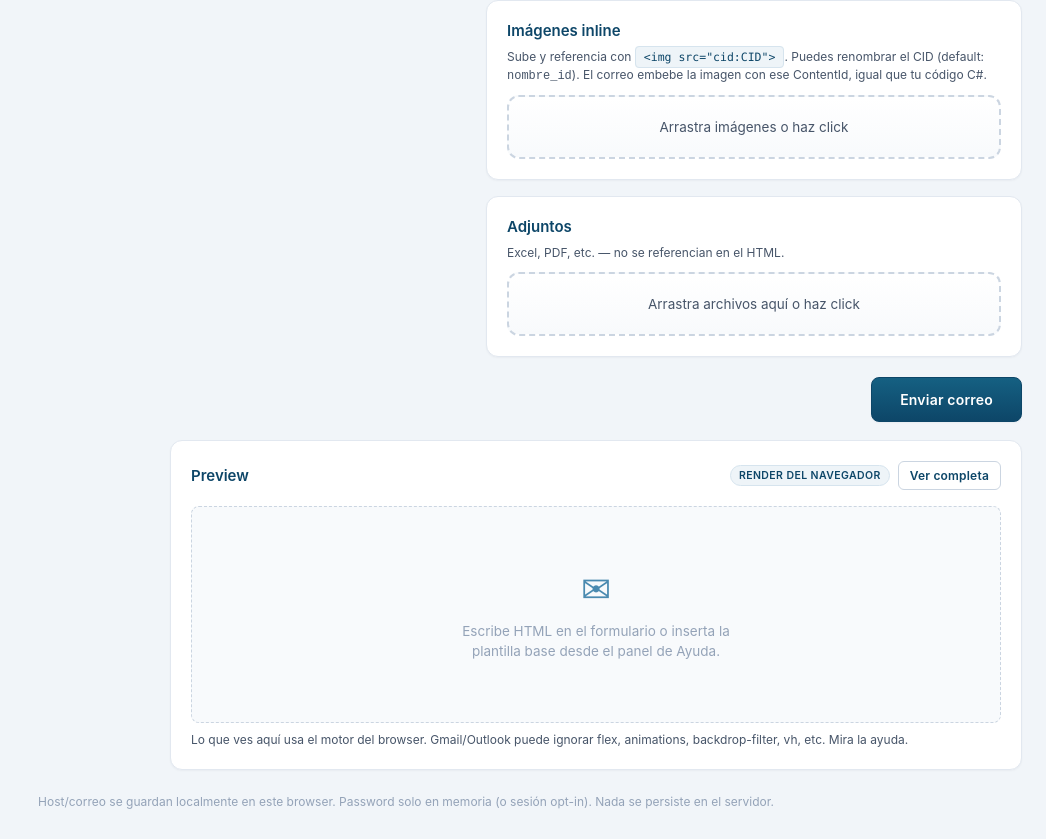
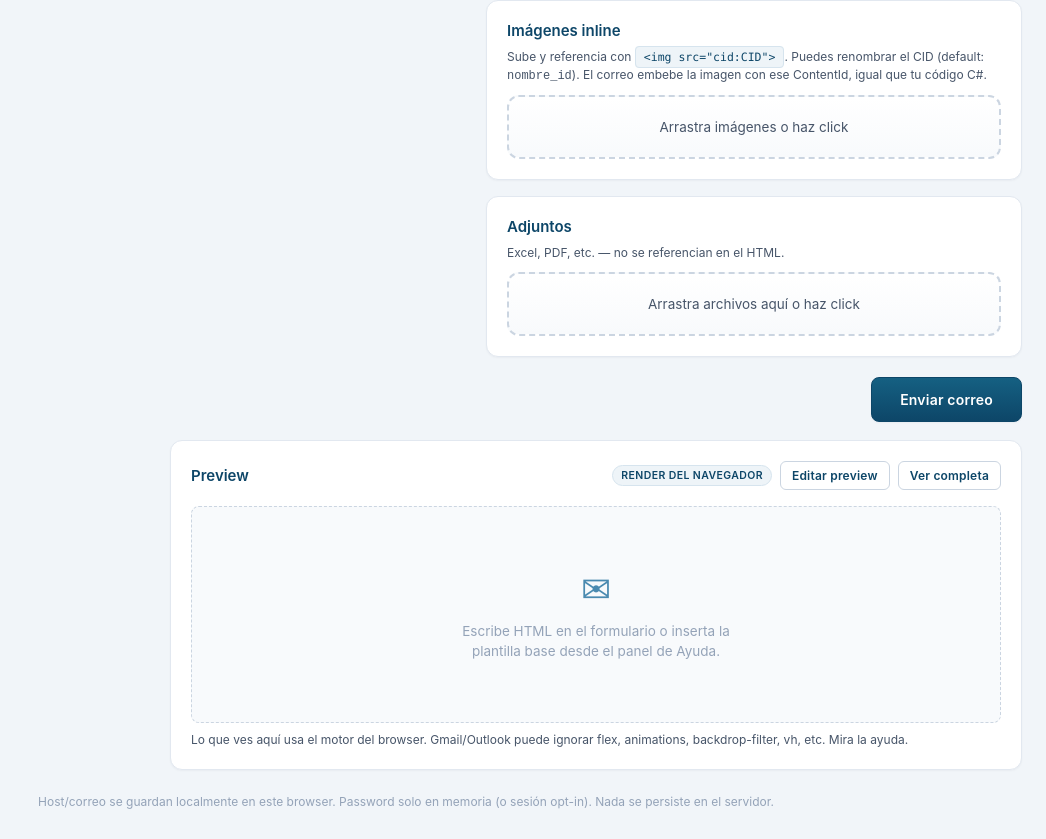
Before and after one commit to DrinkedEs/correos-app, a React (Vite) app: page / in a window 1280 px wide. Shown: the part 976-1815 px from the top of the page, without its empty margins (234-1280 px from the left). Built offline with nearby package versions, Linux system fonts and the light colour scheme.

Commit message:
feat: edit outgoing email directly in preview

```diff
--- a/src/App.tsx
+++ b/src/App.tsx
@@ -228,7 +228,7 @@ export default function App() {
           ) : null}
             </div>
           </div>
-          <Preview html={previewHtml} inlineImages={inlineImages} />
+          <Preview html={previewHtml} inlineImages={inlineImages} onEditHtml={(html) => setMsg((message) => ({ ...message, html }))} />
         </main>
       </div>
 
@@ -245,5 +245,5 @@ function composeReplyHtml(responseHtml: string, originalHtml: string): string {
     const doc = new DOMParser().parseFromString(html, "text/html");
     return doc.body.innerHTML || html;
   };
-  return `<!doctype html><html><body><section style="font-family:Arial,sans-serif"><h3 style="color:#156082">Respuesta</h3>${body(responseHtml)}</section><hr style="border:0;border-top:1px solid #d7dee7;margin:28px 0"><section><p style="font:12px Arial,sans-serif;color:#64748b;margin:0 0 12px">Correo anterior</p>${body(originalHtml)}</section></body></html>`;
+  return `<!doctype html><html><body><section id="correo-respuesta" style="font-family:Arial,sans-serif"><h3 style="color:#156082">Respuesta</h3>${body(responseHtml)}</section><hr style="border:0;border-top:1px solid #d7dee7;margin:28px 0"><section contenteditable="false"><p style="font:12px Arial,sans-serif;color:#64748b;margin:0 0 12px">Correo anterior</p>${body(originalHtml)}</section></body></html>`;
 }
--- a/src/components/Preview.tsx
+++ b/src/components/Preview.tsx
@@ -4,6 +4,7 @@ import type { InlineImage } from "../api/sendEmail";
 type Props = {
   html: string;
   inlineImages: InlineImage[];
+  onEditHtml?: (html: string) => void;
 };
 
 function fileToDataUrl(file: File): Promise<string> {
@@ -47,10 +48,32 @@ function replaceCidsInHtml(
   return "<!DOCTYPE html>" + doc.documentElement.outerHTML;
 }
 
-export default function Preview({ html, inlineImages }: Props) {
+export default function Preview({ html, inlineImages, onEditHtml }: Props) {
   const [byCid, setByCid] = useState<Map<string, string>>(new Map());
   const cardRef = useRef<HTMLDivElement>(null);
+  const frameRef = useRef<HTMLIFrameElement>(null);
   const [full, setFull] = useState(false);
+  const [editing, setEditing] = useState(false);
+
+  function editableRoot(doc: Document): HTMLElement { return doc.getElementById("correo-respuesta") ?? doc.body; }
+  function syncFromPreview() { const doc = frameRef.current?.contentDocument; if (doc && onEditHtml) onEditHtml(editableRoot(doc).innerHTML); }
+  function insertSnippet(snippet: string) {
+    const doc = frameRef.current?.contentDocument;
+    if (!doc || !editing) return;
+    const root = editableRoot(doc); root.focus();
+    doc.execCommand("insertHTML", false, snippet);
+    syncFromPreview();
+  }
+  function configureEditable() {
+    const doc = frameRef.current?.contentDocument;
+    if (!doc) return;
+    const root = editableRoot(doc);
+    root.contentEditable = editing ? "true" : "false";
+    root.classList.toggle("preview-editing", editing);
+    root.onblur = editing ? syncFromPreview : null;
+  }
+
+  useEffect(() => { configureEditable(); }, [editing]);
 
   async function toggleFull() {
     if (!document.fullscreenElement) await cardRef.current?.requestFullscreen();
@@ -90,14 +113,16 @@ export default function Preview({ html, inlineImages }: Props) {
     <div ref={cardRef} className={`card preview-card ${full ? "preview-fullscreen" : ""}`}>
       <div className="card-head">
         <h3>Preview</h3>
-        <div className="preview-tools"><span className="preview-badge">render del navegador</span><button type="button" className="ghost small" onClick={toggleFull}>{full ? "Salir completa" : "Ver completa"}</button></div>
+        <div className="preview-tools"><span className="preview-badge">render del navegador</span>{onEditHtml ? <><button type="button" className={`ghost small ${editing ? "active" : ""}`} onClick={() => setEditing((value) => !value)}>{editing ? "Terminar edición" : "Editar preview"}</button>{editing ? <><button type="button" className="ghost small" onClick={() => insertSnippet("<h2>Título nuevo</h2><p><br></p>")}>+ Título</button><button type="button" className="ghost small" onClick={() => insertSnippet("<p>Texto nuevo</p>")}>+ Texto</button></> : null}</> : null}<button type="button" className="ghost small" onClick={toggleFull}>{full ? "Salir completa" : "Ver completa"}</button></div>
       </div>
       {hasHtml ? (
         <iframe
+          ref={frameRef}
           title="preview"
           sandbox="allow-same-origin"
           srcDoc={rendered}
           className="preview-frame"
+          onLoad={configureEditable}
         />
       ) : (
         <div className="preview-empty">
@@ -112,6 +137,7 @@ export default function Preview({ html, inlineImages }: Props) {
         Lo que ves aquí usa el motor del browser. Gmail/Outlook puede ignorar
         flex, animations, backdrop-filter, vh, etc. Mira la ayuda.
       </p>
+      {editing ? <p className="hint preview-edit-hint">Haz clic en el texto para editarlo. Al hacer clic fuera se actualiza el código HTML.</p> : null}
     </div>
   );
 }
--- a/src/styles.css
+++ b/src/styles.css
@@ -163,6 +163,7 @@ body {
 .preview-tools { display: flex; align-items: center; gap: 8px; }
 .preview-card:fullscreen { width: 100vw; height: 100vh; max-width: none; border-radius: 0; padding: 20px; overflow: hidden; background: var(--bg); }
 .preview-card:fullscreen .preview-frame { height: calc(100vh - 120px); max-height: none; }
+.preview-edit-hint { color: var(--brand-dark); }
 .signature-actions { justify-content: flex-start; margin: -4px 0; }
 
 /* CARD */
@@ -792,6 +793,7 @@ button.small {
   .mail-row { grid-template-columns: 1fr; gap: 3px; }
   .inbox-list { margin-left: -16px; margin-right: -16px; }
 }
+button.ghost.active { border-color: var(--brand); background: var(--brand-50); color: var(--brand-dark); }
 
 @media (max-width: 1100px) {
   .mail-workspace { grid-template-columns: 1fr; }
```
